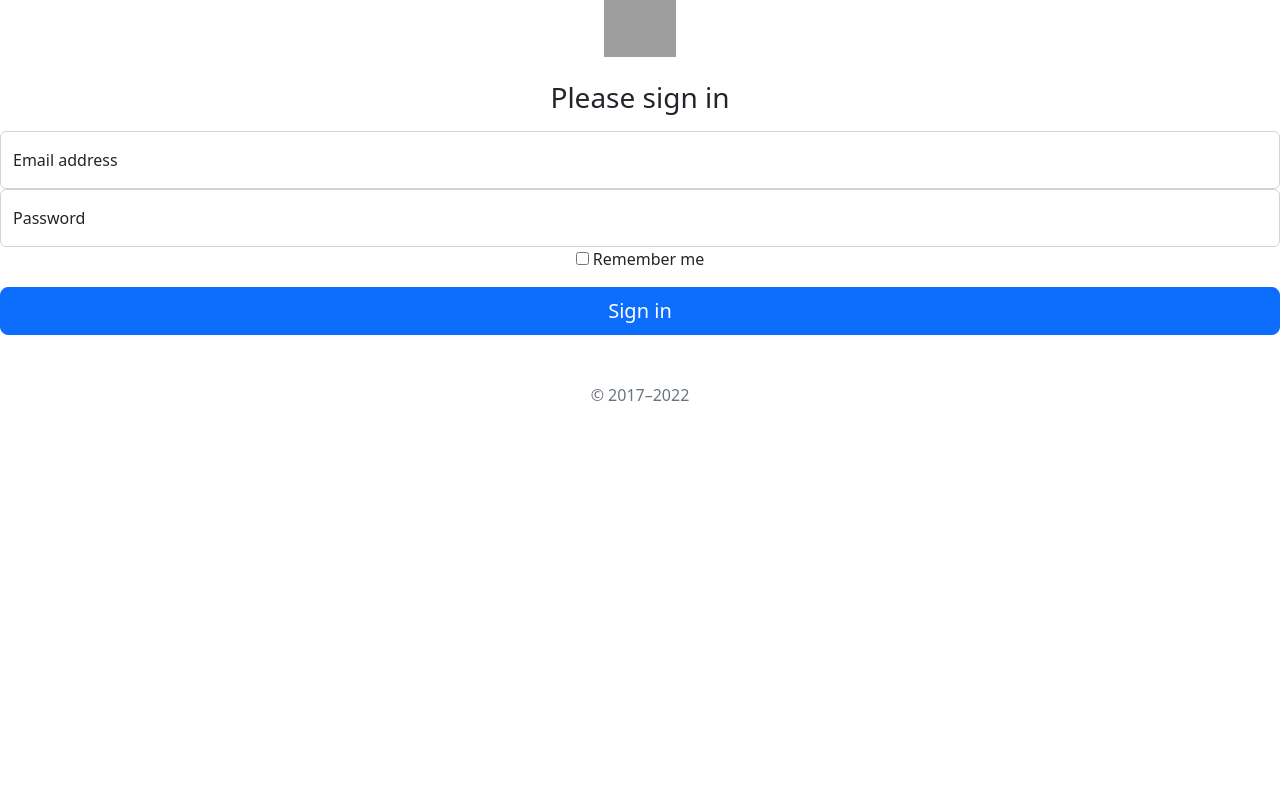
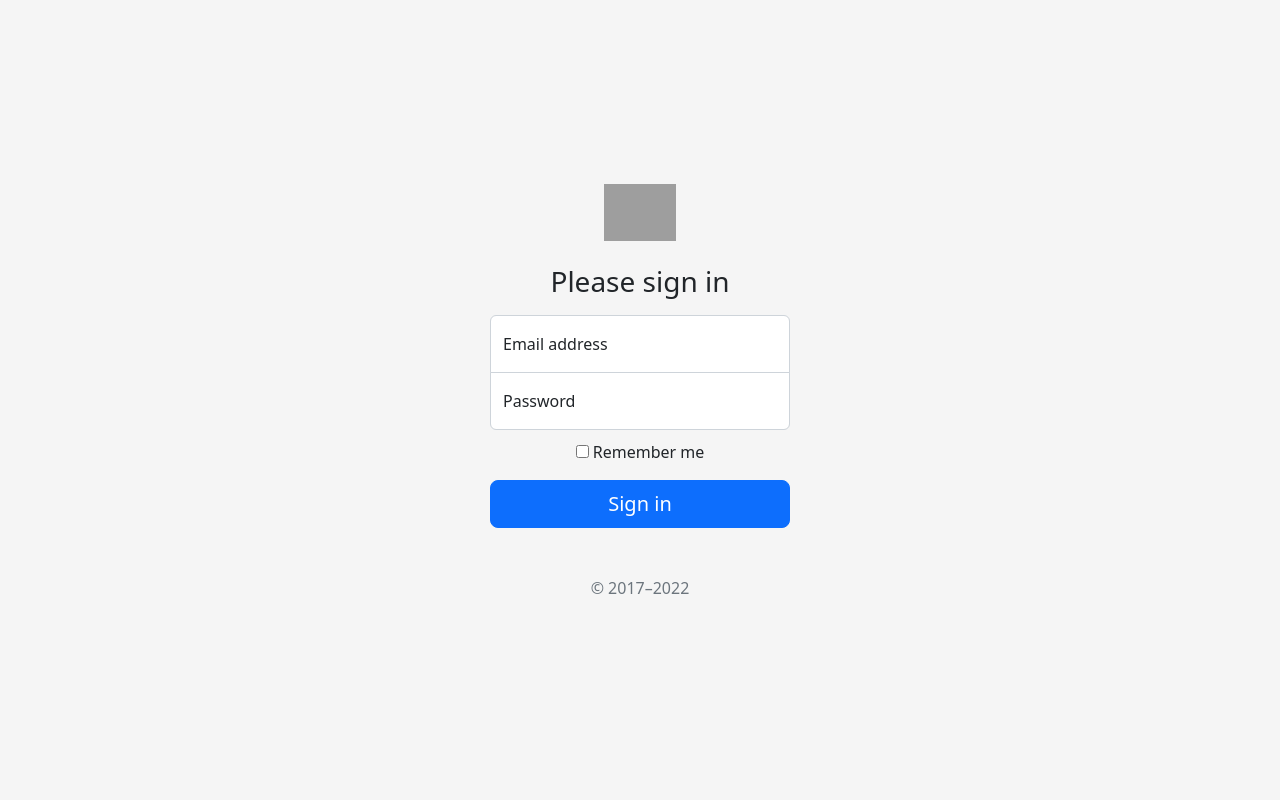
Before and after one commit to MattClo/GreenTeam, a Node server app: page /login in a window 1280 px wide. Run offline with Node 20, Linux system fonts and the light colour scheme; some libraries are stand-ins or nearby versions; grey boxes are pictures that could not be loaded.

Commit message:
the login page is now functional, but not working as intended

```diff
--- a/app.js
+++ b/app.js
@@ -5,8 +5,9 @@ const app = express();
 const port = 5000;
 
 app.set('view engine', 'ejs');
-app.use('/css', express.static(path.join(__dirname, 'node_modules/bootstrap/dist/css')))
-app.use('/js', express.static(path.join(__dirname, 'node_modules/bootstrap/dist/js')))
+app.use('/dist/css', express.static(path.join(__dirname, 'node_modules/bootstrap/dist/css')))
+app.use('/dist/js', express.static(path.join(__dirname, 'node_modules/bootstrap/dist/js')))
+app.use(express.static(__dirname+'/css'))
 
 const routes = fs.readdirSync('./routes').filter(file => file.endsWith('.js'));
 routes.forEach(route =>{
--- /dev/null
+++ b/css/signin.css
@@ -0,0 +1,33 @@
+html,
+body {
+  height: 100%;
+}
+
+body {
+  display: flex;
+  align-items: center;
+  padding-top: 40px;
+  padding-bottom: 40px;
+  background-color: #f5f5f5;
+}
+
+.form-signin {
+  max-width: 330px;
+  padding: 15px;
+}
+
+.form-signin .form-floating:focus-within {
+  z-index: 2;
+}
+
+.form-signin input[type="email"] {
+  margin-bottom: -1px;
+  border-bottom-right-radius: 0;
+  border-bottom-left-radius: 0;
+}
+
+.form-signin input[type="password"] {
+  margin-bottom: 10px;
+  border-top-left-radius: 0;
+  border-top-right-radius: 0;
+}
--- a/views/login.ejs
+++ b/views/login.ejs
@@ -14,7 +14,7 @@
 
 
 
-<link href="/docs/5.2/dist/css/bootstrap.min.css" rel="stylesheet" integrity="sha384-iYQeCzEYFbKjA/T2uDLTpkwGzCiq6soy8tYaI1GyVh/UjpbCx/TYkiZhlZB6+fzT" crossorigin="anonymous">
+<link href="/dist/css/bootstrap.min.css" rel="stylesheet" integrity="sha384-iYQeCzEYFbKjA/T2uDLTpkwGzCiq6soy8tYaI1GyVh/UjpbCx/TYkiZhlZB6+fzT" crossorigin="anonymous">
 
     <!-- Favicons -->
 <link rel="apple-touch-icon" href="/docs/5.2/assets/img/favicons/apple-touch-icon.png" sizes="180x180">
@@ -81,7 +81,7 @@
 
 
     <!-- Custom styles for this template -->
-    <link href="signin.css" rel="stylesheet">
+    <link href="/css/signin.css" rel="stylesheet">
   </head>
   <body class="text-center">
 
```
